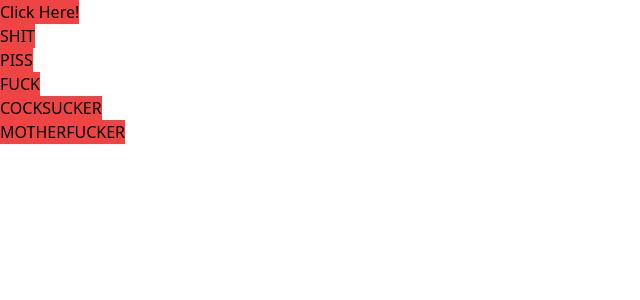
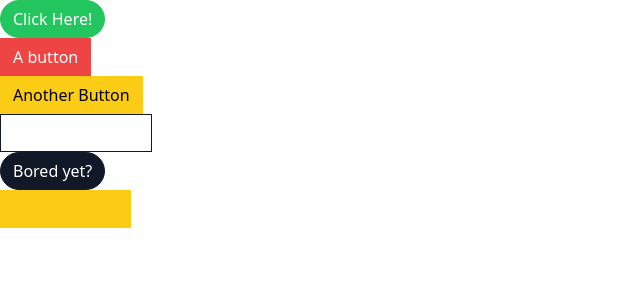
Before and after one commit to pjblecha/udemy-modernreactwithredux2024-comps, a React (Create React App) app: page / in a window 1280 px wide. Shown: the top 300 px of the page, without its empty margins (0-640 px from the left). Built offline with nearby package versions, Linux system fonts and the light colour scheme.

Commit message:
added more style libs

```diff
--- a/package.json
+++ b/package.json
@@ -6,9 +6,11 @@
     "@testing-library/jest-dom": "^5.17.0",
     "@testing-library/react": "^13.4.0",
     "@testing-library/user-event": "^13.5.0",
+    "classnames": "^2.5.1",
     "prop-types": "^15.8.1",
     "react": "^18.3.1",
     "react-dom": "^18.3.1",
+    "react-icons": "^5.2.1",
     "react-scripts": "^5.0.1",
     "web-vitals": "^2.1.4"
   },
--- a/src/App.js
+++ b/src/App.js
@@ -3,12 +3,12 @@ import Button from "./Button";
 function App() {
     return (
         <div>
-            <div><Button success primary rounded outline>Click Here!</Button></div>
-            <div><Button danger outline>SHIT</Button></div>
-            <div><Button warning>PISS</Button></div>
-            <div><Button secondary outline>FUCK</Button></div>
-            <div><Button secondary rounded>COCKSUCKER</Button></div>
-            <div><Button warning outline>MOTHERFUCKER</Button></div>
+            <div><Button success primary rounded>Click Here!</Button></div>
+            <div><Button danger>A button</Button></div>
+            <div><Button warning>Another Button</Button></div>
+            <div><Button secondary outline>Kinda redundant</Button></div>
+            <div><Button secondary rounded>Bored yet?</Button></div>
+            <div><Button warning outline>Okay, last one</Button></div>
         </div>
     );
 }
--- a/src/Button.js
+++ b/src/Button.js
@@ -1,4 +1,4 @@
-import PropTypes from 'prop-types';
+import classnames from 'classnames';
 
 function Button({
     children,
@@ -10,20 +10,24 @@ function Button({
     outline,
     rounded
  }) {
+    const classes = classnames('px-3', 'py-1.5', 'border', {
+        'border-blue-500 bg-blue-500 text-white': primary,
+        'border-gray-900 bg-gray-900 text-white': secondary,
+        'border-green-500 bg-green-500 text-white': success,
+        'border-yellow-400 bg-yellow-400 text-gray': warning,
+        'border-red-500 bg-red-500 text-white': danger,
+        'rounded-full': rounded,
+        'bg-white': outline,
+        'text-blue-500': outline && primary,
+        'text-gray-900': outline && secondary,
+        'text-green-500': outline && success,
+        'text-yellow-400': outline && warning,
+        'text-red-500': outline && danger,
+    });
+
     return (
-        <button className="bg-red-500">{children}</button>
+        <button className={classes}>{children}</button>
     );
 }
 
-Button.propTypes = {
-    variationIsValid: ({primary, secondary, success, warning, danger}) => {
-        const count = Number(!!primary)
-        + Number(!!secondary)
-        + Number(!!success)
-        + Number(!!warning)
-        + Number(!!danger);
-        if (count > 1) return new Error('May use only one of primary, secondary, success, warning, danger');
-    }
-}
-
 export default Button;
--- a/src/index.css
+++ b/src/index.css
@@ -1,3 +1,7 @@
 @tailwind base;
 @tailwind components;
 @tailwind utilities;
+
+button > svg {
+    margin-right: 2em;
+}
```
Also changed, not shown: 1 other file (tests, documents, lock files or other folders).
